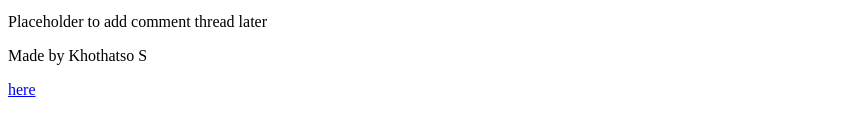
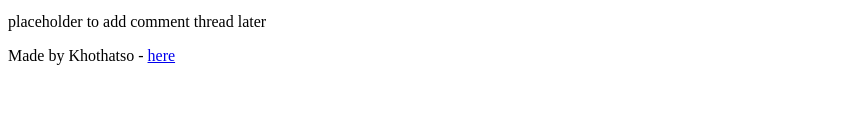
Before and after one commit to KhothatsoS/My_First_Portfolio, a plain HTML site: page html_basic/tweets.html in a window 1280 px wide. Shown: the part 211-326 px from the top of the page, without its empty margins (0-859 px from the left). Drawn offline with Linux system fonts and the light colour scheme.

Commit message:
Fix placeholder text and footer formatting

```diff
--- a/html_basic/tweets.html
+++ b/html_basic/tweets.html
@@ -15,11 +15,11 @@
     <blockquote class="twitter-tweet"><p lang="en" dir="ltr">Announcing our beta launch: X API pay-per-use model.<br><br>We are expanding a closed beta to both new &amp; power users who want to ship amazing apps on X. <br><br>All selected users will receive a $500 voucher to build with the X API. 🤑💻🚀 <a href="https://t.co/Rc6KxMIPOZ">pic.twitter.com/Rc6KxMIPOZ</a></p>&mdash; Developers (@XDevelopers) <a href="https://twitter.com/XDevelopers/status/1980412193624785337?ref_src=twsrc%5Etfw">October 20, 2025</a></blockquote> <script async src="https://platform.twitter.com/widgets.js" charset="utf-8"></script>
       </article>
       <aside>
-        <p>Placeholder to add comment thread later</p>
+        <p>placeholder to add comment thread later</p>
       </aside>
     </main>
     <footer>
-      <p>Made by Khothatso S</p><a href="https://github.com/KhothatsoS/KhothatsoS" target="_blank">here</a>
-    </footer>
+     Made by Khothatso - <a href="https://github.com/KhothatsoS/KhothatsoS" target='_blank'>here</a>
+   </footer>
   </body>
 </html>
```
